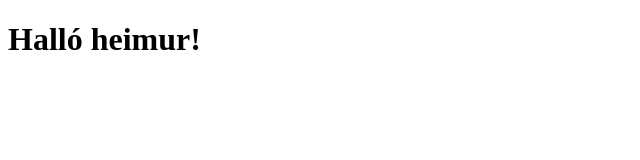
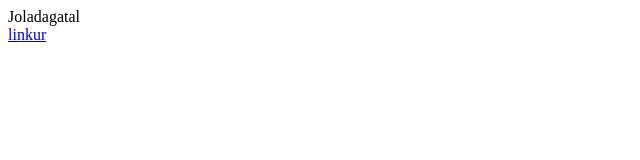
Before and after one commit to Farshad010/Farshad, a plain HTML site: page index.html in a window 1280 px wide. Shown: the whole page, without its empty margins (0-640 px from the left). Drawn offline with Linux system fonts and the light colour scheme.

Commit message:
Add files via upload
Signed-off-by: Farshad010 <151857458+Farshad010@users.noreply.github.com>

```diff
--- a/index.html
+++ b/index.html
@@ -6,10 +6,12 @@
     <title>Document</title>
     <head>
     <body>
-        <h1>Halló heimur!</h1>
+    <Header>
+        <hi>Joladagatal</hi>
+    </Header>
+    <nav>
+        <a href="visir.is">linkur</a>
+    </nav>
 
-        <script>
-
-        </script>
-</head>
-<body>
+    </head>
+    <body>
```
